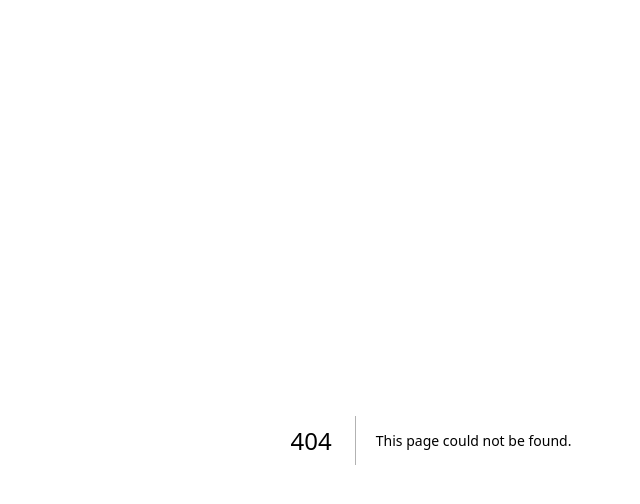
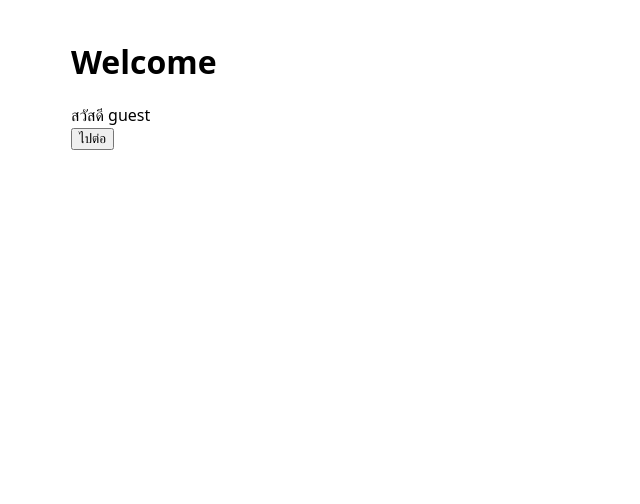
Before and after one commit to nathaphat-s/cicd-checkmarx-poc, a Next.js app: page /welcome in a window 1280 px wide. Before the commit this address had no page. Shown: the top 504 px of the page, without its empty margins (209-849 px from the left). Built offline with nearby package versions, Linux system fonts and the light colour scheme.

Commit message:
Add frontend welcome page (secure: React text rendering, relative-only redirect, no postMessage eval)

```diff
--- /dev/null
+++ b/app/welcome/WelcomeClient.tsx
@@ -0,0 +1,36 @@
+"use client";
+
+import { useEffect, useState } from "react";
+
+// ✅ SECURE version of the same frontend page
+
+// Only relative paths inside our own site are allowed as "next" (blocks open redirect)
+function safeNext(next: string | null): string {
+  if (!next || !next.startsWith("/") || next.startsWith("//") || next.includes("\\")) return "/";
+  return next;
+}
+
+export default function WelcomeClient() {
+  const [name, setName] = useState("guest");
+
+  useEffect(() => {
+    const params = new URLSearchParams(window.location.search);
+    // ✅ Stored as plain text in state; React escapes it when rendering (no innerHTML)
+    setName(params.get("name") ?? "guest");
+    // ✅ No postMessage listener: this page does not need cross-window messages.
+    //    If it did: check e.origin against an allow-list and treat e.data as data, never eval it.
+  }, []);
+
+  const goNext = () => {
+    const next = safeNext(new URLSearchParams(window.location.search).get("next"));
+    window.location.assign(next);
+  };
+
+  return (
+    <main>
+      <h1>Welcome</h1>
+      <div>สวัสดี {name}</div>
+      <button onClick={goNext}>ไปต่อ</button>
+    </main>
+  );
+}
--- /dev/null
+++ b/app/welcome/page.tsx
@@ -0,0 +1,5 @@
+import WelcomeClient from "./WelcomeClient";
+
+export default function WelcomePage() {
+  return <WelcomeClient />;
+}
```
